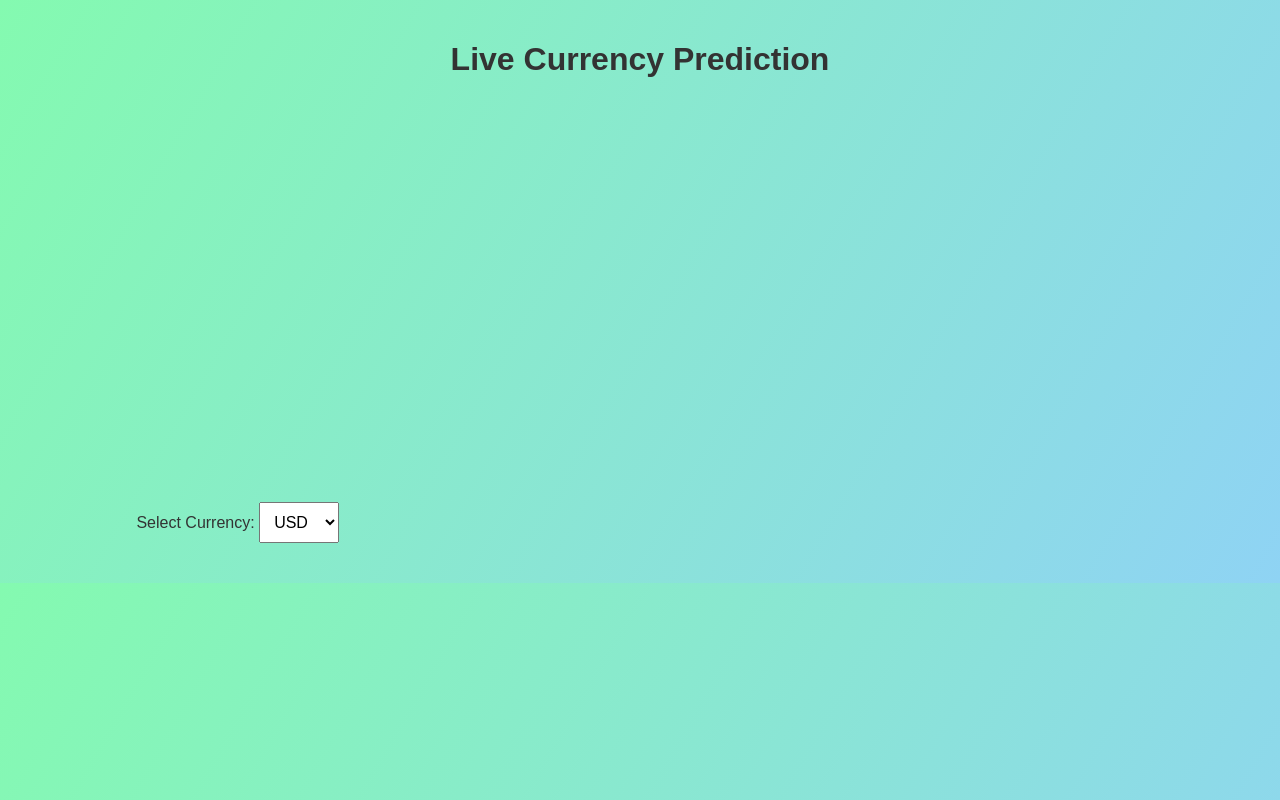
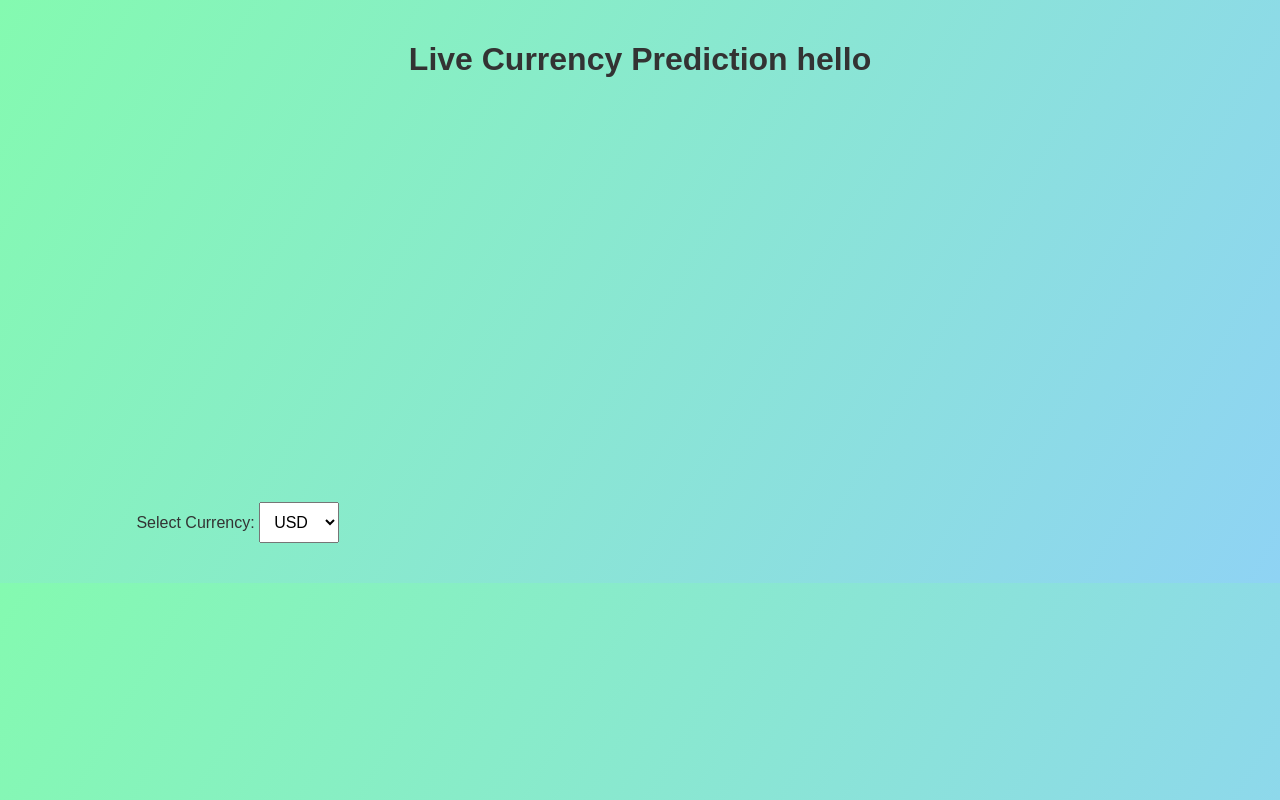
Before and after one commit to laghariZ/CurrencyExchange, a plain HTML site: page index.html in a window 1280 px wide. Drawn offline with nearby package versions, Linux system fonts and the light colour scheme; no server answers.

Commit message:
index.html

```diff
--- a/index.html
+++ b/index.html
@@ -34,7 +34,7 @@
 </head>
 <body>
     <div class="container">
-        <h1>Live Currency Prediction</h1>
+        <h1>Live Currency Prediction hello</h1>
         <label for="currency">Select Currency:</label>
         <select id="currency" onchange="updateUI()">
             <option value="USD">USD</option>
```
